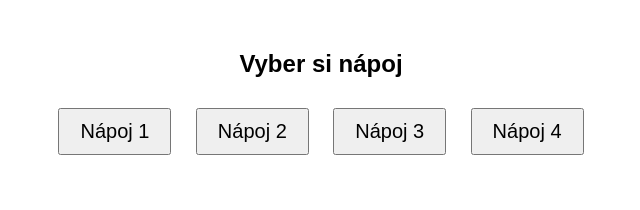
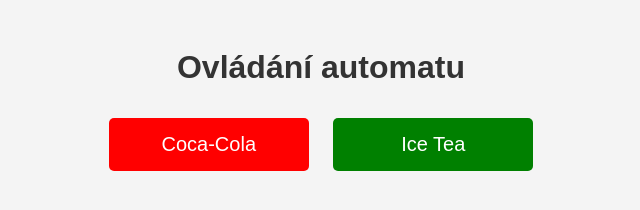
Before and after one commit to danekddr4/Automat, a plain HTML site: page index.html in a window 1280 px wide. Shown: the whole page, without its empty margins (319-959 px from the left). Drawn offline with Linux system fonts and the light colour scheme.

Commit message:
Update index.html

```diff
--- a/index.html
+++ b/index.html
@@ -3,35 +3,57 @@
 <head>
     <meta charset="UTF-8">
     <meta name="viewport" content="width=device-width, initial-scale=1.0">
-    <title>Automat na nápoje</title>
+    <title>Ovládání automatu</title>
+    <script src="https://www.gstatic.com/firebasejs/9.6.1/firebase-app.js"></script>
+    <script src="https://www.gstatic.com/firebasejs/9.6.1/firebase-database.js"></script>
     <style>
-        body { font-family: Arial, sans-serif; text-align: center; margin-top: 50px; }
-        button { font-size: 20px; margin: 10px; padding: 10px 20px; cursor: pointer; }
+        body {
+            font-family: Arial, sans-serif;
+            text-align: center;
+            background-color: #f4f4f4;
+            padding: 20px;
+        }
+        h1 {
+            color: #333;
+        }
+        .button {
+            font-size: 20px;
+            padding: 15px 30px;
+            margin: 10px;
+            border: none;
+            color: white;
+            cursor: pointer;
+            border-radius: 5px;
+            width: 200px;
+        }
+        .cola { background-color: red; }
+        .icetea { background-color: green; }
     </style>
 </head>
 <body>
-    <h2>Vyber si nápoj</h2>
-    <button onclick="sendRequest(1)">Nápoj 1</button>
-    <button onclick="sendRequest(2)">Nápoj 2</button>
-    <button onclick="sendRequest(3)">Nápoj 3</button>
-    <button onclick="sendRequest(4)">Nápoj 4</button>
-
-    <p id="status"></p>
+    <h1>Ovládání automatu</h1>
+    <button class="button cola" onclick="startDrink('cola')">Coca-Cola</button>
+    <button class="button icetea" onclick="startDrink('icetea')">Ice Tea</button>
 
     <script>
-        const ESP_IP = "http://192.168.0.141";  // Nastav správnou IP ESP32
+        const firebaseConfig = {
+            apiKey: "TVŮJ_API_KEY",
+            authDomain: "TVŮJ_AUTH_DOMAIN",
+            databaseURL: "TVŮJ_DATABASE_URL",
+            projectId: "TVŮJ_PROJECT_ID",
+            storageBucket: "TVŮJ_STORAGE_BUCKET",
+            messagingSenderId: "TVŮJ_MESSAGING_SENDER_ID",
+            appId: "TVŮJ_APP_ID"
+        };
+        firebase.initializeApp(firebaseConfig);
+        const db = firebase.database();
 
-        function sendRequest(num) {
-            fetch(`${ESP_IP}/relay?num=${num}`)
-                .then(response => response.text())
-                .then(data => {
-                    document.getElementById("status").innerText = "ESP odpovědělo: " + data;
-                    console.log("Odpověď ESP:", data);
-                })
-                .catch(error => {
-                    document.getElementById("status").innerText = "Chyba připojení k ESP!";
-                    console.error("Chyba při odeslání požadavku:", error);
-                });
+        function startDrink(drink) {
+            db.ref("/").update({
+                "drink": drink,
+                "status": "pouring"
+            });
+            alert(drink.charAt(0).toUpperCase() + drink.slice(1) + " se připravuje!");
         }
     </script>
 </body>
```
